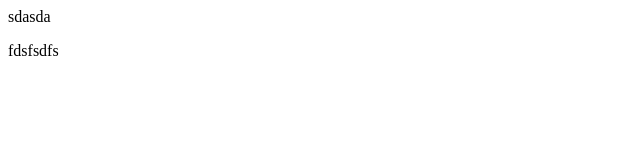
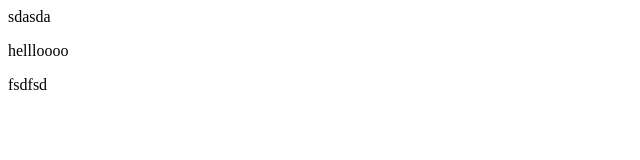
Before and after one commit to fatkhulla/site, a plain HTML site: page index.html in a window 1280 px wide. Shown: the full height of the page, 0-640 px from the left. Drawn offline with Linux system fonts and the light colour scheme.

Commit message:
seconf comit

```diff
--- a/index.html
+++ b/index.html
@@ -1,5 +1,6 @@
 <html>
 <body>sdasda
-<p>fdsfsdfs</p>
+<p>hellloooo</p>
+fsdfsd
 </body>
 </html>
```
